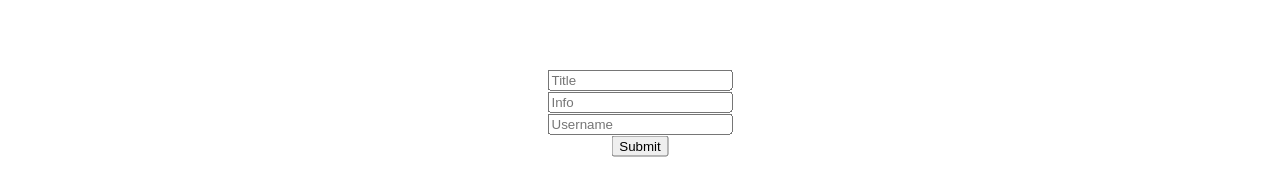
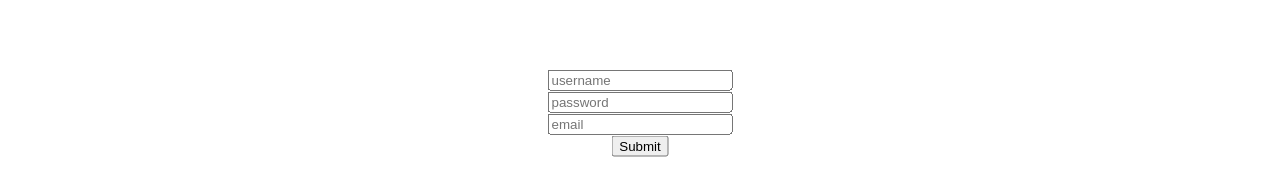
Before and after one commit to VelinP/frontend, a React (Create React App) app: page / in a window 1280 px wide. Shown: the part 287-472 px from the top of the page. Built offline with nearby package versions, Linux system fonts and the light colour scheme.

Commit message:
setup the creation of users in MSQL and relation

```diff
--- a/src/components/Submit.tsx
+++ b/src/components/Submit.tsx
@@ -7,15 +7,15 @@ export const Submit:FC = () =>{
     //useEffect(()=> {requester.get("http://localhost:4000/").then((data) => {setitems(data)})},[])
 
     interface InfoInterface{
-        title:string | File,
-        info:string | File,
-        username:string | File
+        username:string | File,
+        password:string | File,
+        email:string | File
     }
 
     const logger = (event:any):void =>{
         event.preventDefault()
-        const { title , info , username } = Object.fromEntries(new FormData(event.target));
-        const data:InfoInterface = {title,info,username};
+        const { username , password , email } = Object.fromEntries(new FormData(event.target));
+        const data:InfoInterface = {username,password,email};
         console.log(data)
         requester.post("http://localhost:4000/post", data)
     }
@@ -26,9 +26,9 @@ export const Submit:FC = () =>{
 
             <form id="create" onSubmit={logger}>
 
-                <input name="title" id="description" placeholder="Title"></input>
-                <input name="info" id="description" placeholder="Info"></input>
-                <input name="username" id="description" placeholder="Username"></input>
+                <input name="username" id="description" placeholder="username"></input>
+                <input name="password" id="description" placeholder="password"></input>
+                <input name="email" id="description" placeholder="email"></input>
 
                 <button>Submit</button>
 
```
